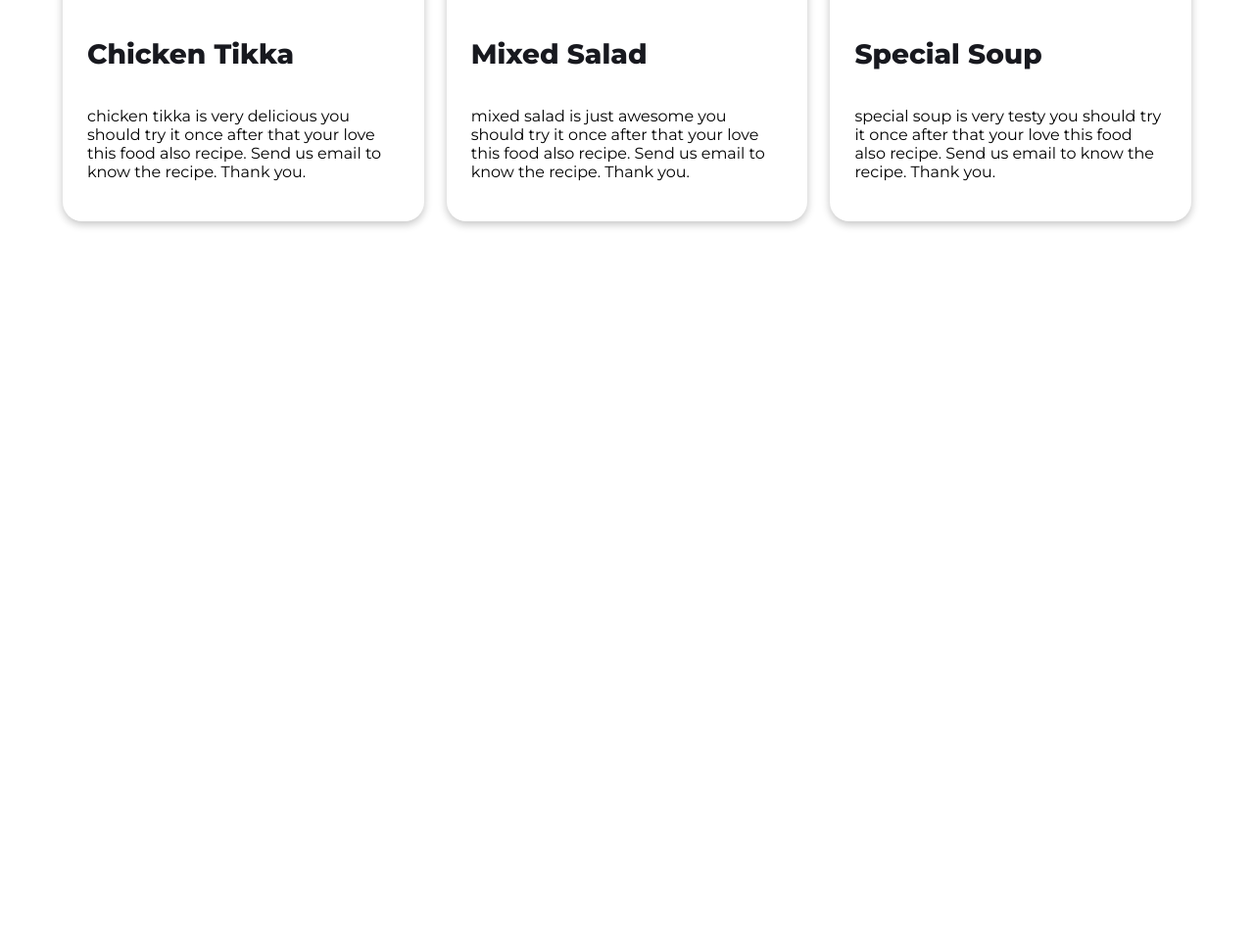
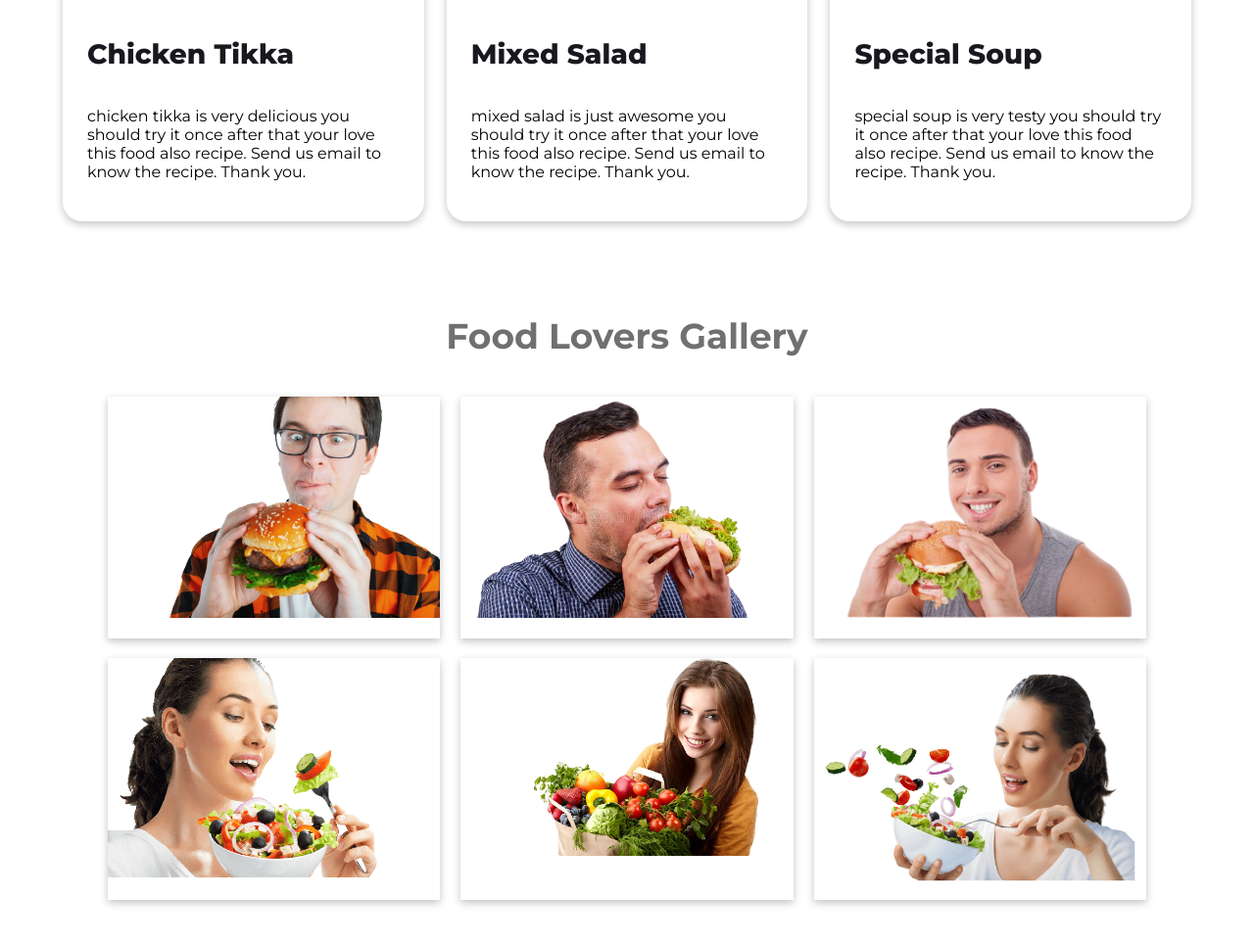
Before and after one commit to programmerhasan001/food-network, a plain HTML site: page index.html in a window 1280 px wide. Shown: the part 1786-2750 px from the top of the page at 98% size. Before the commit the page ends 2062 px from the top, so only its background shows below. Drawn offline with Linux system fonts and the light colour scheme.

Commit message:
complete food lovers part

```diff
--- a/css/style.css
+++ b/css/style.css
@@ -111,3 +111,27 @@ section{
 .recipe-item img{
     width: 100%;
 }
+
+/* food lover area css start */
+.food-lovers-area{
+    padding: 15px 0;
+}
+.food-lover-title h2{
+    padding-bottom: 10px;
+}
+.food-lovers-container{
+    justify-content: space-between;
+    padding: 0 4%;
+}
+.food-lovers-male,
+.food-lovers-female{
+    width: 32%;
+    box-shadow: 0px 3px 8px rgba(0, 0, 0, 0.24);
+}
+.food-lovers-male{
+    margin-bottom: 20px;
+}
+.food-lovers-male img,
+.food-lovers-female img{
+    width: 100%;
+}
--- a/index.html
+++ b/index.html
@@ -92,6 +92,37 @@
         </div>
     </section>
     <!-- recipe area ends -->
+    <section class="food-lovers-area">
+        <div class="container">
+            <div class="food-lover-title section-title">
+                <h2>food lovers gallery</h2>
+            </div>
+            <div class="food-lovers-container d-flex">
+                <div class="food-lovers-male">
+                    <img src="./images/food-lover/male/barkat.png" alt="food-lovers-images">
+                </div>
+                <div class="food-lovers-male">
+                    <img src="./images/food-lover/male/rahim.png" alt="food-lovers-images">
+                </div>
+                <div class="food-lovers-male">
+                    <img src="./images/food-lover/male/salam.png" alt="food-lovers-images">
+                </div>
+            </div>
+            <!-- food lover female -->
+            <div class="food-lovers-container d-flex">
+                <div class="food-lovers-female">
+                    <img src="./images/food-lover/female/taniya-jomoj.png" alt="food-lovers-images">
+                </div>
+                <div class="food-lovers-female">
+                    <img src="./images/food-lover/female/sabina.png" alt="food-lovers-images">
+                </div>
+                <div class="food-lovers-female">
+                    <img src="./images/food-lover/female/taniya.png" alt="food-lovers-images">
+                </div>
+            </div>
+        </div>
+    </section>
+    <!-- food lovers gallery ends -->
 </body>
 
 </html>
```
